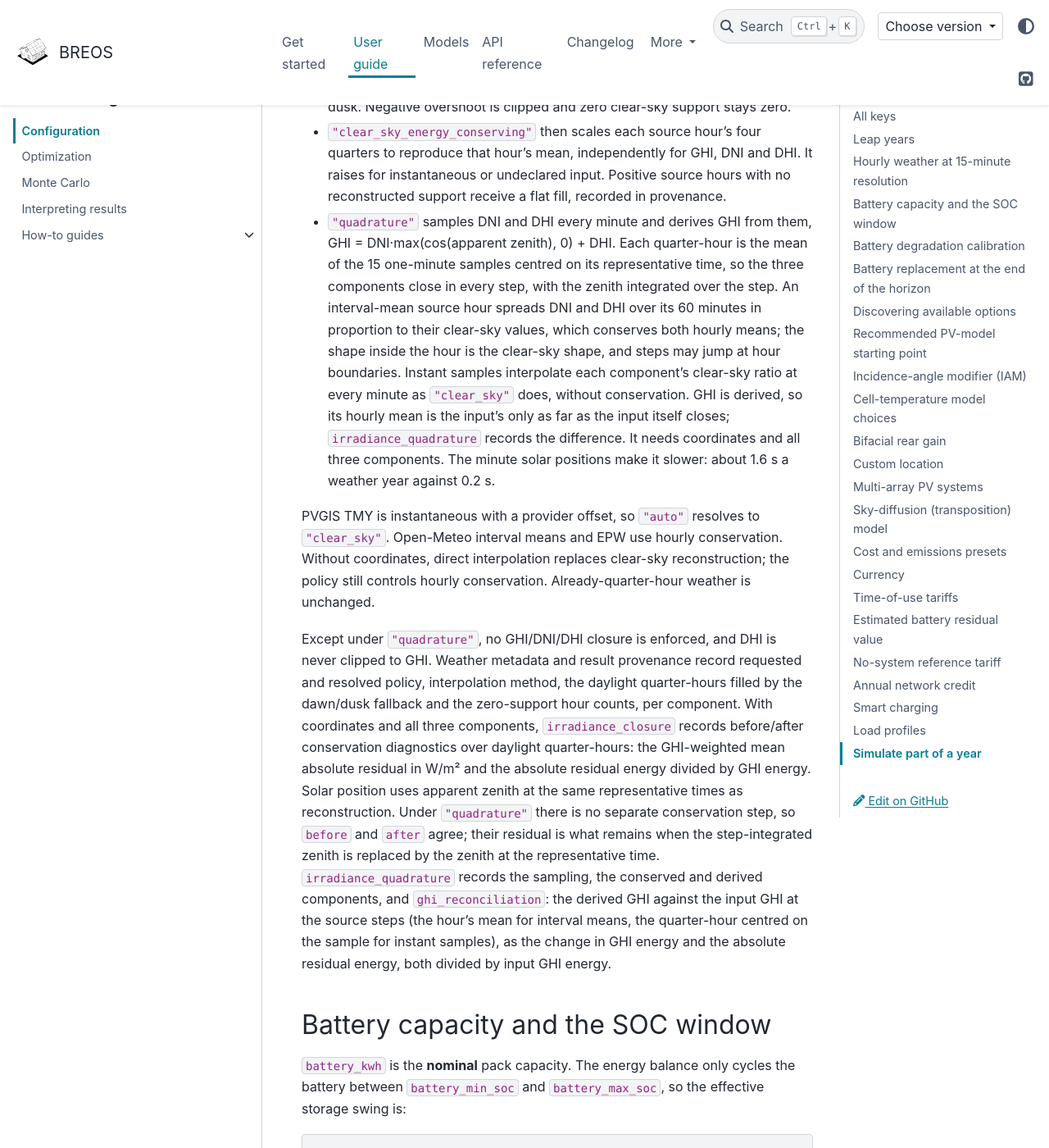
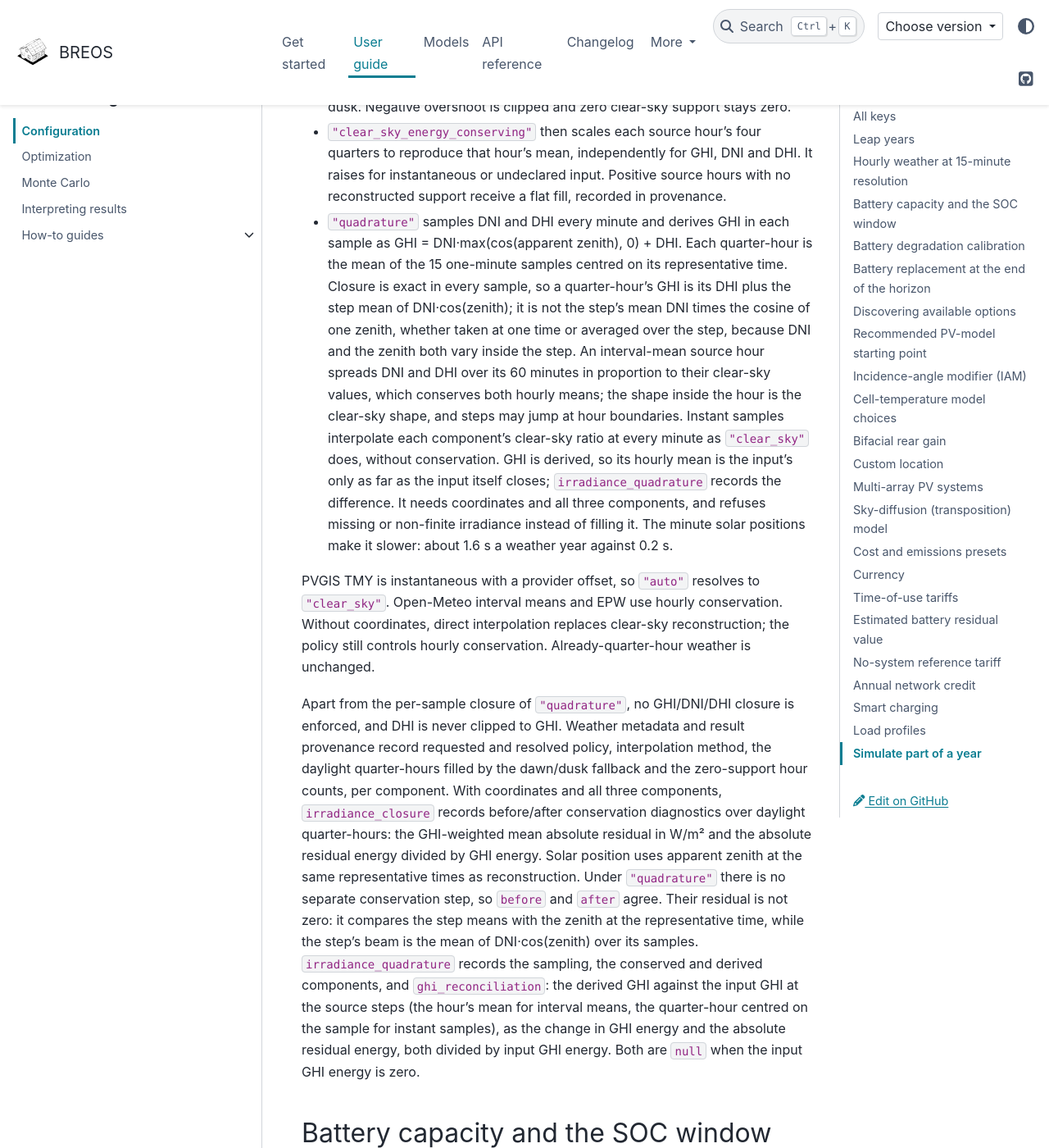
Before and after one commit to Str4vinci/breos, a Sphinx documentation site: the page built from docs/getting-started/configuration.md, in a window 1280 px wide and 1400 px high, scrolled down 1554 px. Shown: the whole window at 82% size. Built offline with Sphinx 7.4.7 and the PyData theme 0.15.4, drawn with Linux system fonts in a browser that asks for light colours; pages that are not in the unit, such as notebooks, are missing from menus; comment, search, counter and statistics services are not loaded.

Commit message:
fix: refuse non-finite input and narrow the closure claim in quadrature
"quadrature" now refuses missing or non-finite irradiance, for interval
means and instant samples, instead of filling interval-mean hours with
zero. The GHI reconciliation fractions are None when the input GHI
energy is zero, rather than 0.0 against a non-zero derived GHI.

Closure holds in every one-minute sample, so a quarter-hour's GHI is its
DHI plus the step mean of DNI·cos(zenith); it is not the step's mean DNI
times one cosine. The docs, docstrings, config reference and CHANGELOG
now say so, and a test shows the difference at a dawn quarter-hour.

Part of #417.

```diff
--- a/docs/getting-started/configuration.md
+++ b/docs/getting-started/configuration.md
@@ -58,18 +58,21 @@ optimization reads the same values from `simulation.irradiance_resampling`:
   to reproduce that hour's mean, independently for GHI, DNI and DHI. It
   raises for instantaneous or undeclared input. Positive source hours with
   no reconstructed support receive a flat fill, recorded in provenance.
-- `"quadrature"` samples DNI and DHI every minute and derives GHI from them,
-  GHI = DNI·max(cos(apparent zenith), 0) + DHI. Each quarter-hour is the
-  mean of the 15 one-minute samples centred on its representative time, so
-  the three components close in every step, with the zenith integrated over
-  the step. An interval-mean source hour spreads DNI and DHI over its 60
+- `"quadrature"` samples DNI and DHI every minute and derives GHI in each
+  sample as GHI = DNI·max(cos(apparent zenith), 0) + DHI. Each quarter-hour
+  is the mean of the 15 one-minute samples centred on its representative
+  time. Closure is exact in every sample, so a quarter-hour's GHI is its DHI
+  plus the step mean of DNI·cos(zenith); it is not the step's mean DNI times
+  the cosine of one zenith, whether taken at one time or averaged over the
+  step, because DNI and the zenith both vary inside the step. An interval-mean source hour spreads DNI and DHI over its 60
   minutes in proportion to their clear-sky values, which conserves both
   hourly means; the shape inside the hour is the clear-sky shape, and steps
   may jump at hour boundaries. Instant samples interpolate each component's
   clear-sky ratio at every minute as `"clear_sky"` does, without
   conservation. GHI is derived, so its hourly mean is the input's only as
   far as the input itself closes; `irradiance_quadrature` records the
-  difference. It needs coordinates and all three components. The minute
+  difference. It needs coordinates and all three components, and refuses
+  missing or non-finite irradiance instead of filling it. The minute
   solar positions make it slower: about 1.6 s a weather year against 0.2 s.
 
 PVGIS TMY is instantaneous with a provider offset, so `"auto"` resolves to
@@ -78,22 +81,23 @@ Without coordinates, direct interpolation replaces clear-sky reconstruction;
 the policy still controls hourly conservation. Already-quarter-hour weather
 is unchanged.
 
-Except under `"quadrature"`, no GHI/DNI/DHI closure is enforced, and DHI is
-never clipped to GHI. Weather metadata and result provenance record requested and resolved policy,
+Apart from the per-sample closure of `"quadrature"`, no GHI/DNI/DHI closure is
+enforced, and DHI is never clipped to GHI. Weather metadata and result provenance record requested and resolved policy,
 interpolation method, the daylight quarter-hours filled by the dawn/dusk
 fallback and the zero-support hour counts, per component. With coordinates and all three components, `irradiance_closure`
 records before/after conservation diagnostics over daylight quarter-hours:
 the GHI-weighted mean absolute residual in W/m² and the absolute residual
 energy divided by GHI energy. Solar position uses apparent zenith at the
 same representative times as reconstruction. Under `"quadrature"` there is
-no separate conservation step, so `before` and `after` agree; their residual
-is what remains when the step-integrated zenith is replaced by the zenith at
-the representative time. `irradiance_quadrature` records the sampling, the
+no separate conservation step, so `before` and `after` agree. Their residual
+is not zero: it compares the step means with the zenith at the
+representative time, while the step's beam is the mean of DNI·cos(zenith)
+over its samples. `irradiance_quadrature` records the sampling, the
 conserved and derived components, and `ghi_reconciliation`: the derived GHI
 against the input GHI at the source steps (the hour's mean for interval
 means, the quarter-hour centred on the sample for instant samples), as the
 change in GHI energy and the absolute residual energy, both divided by input
-GHI energy.
+GHI energy. Both are `null` when the input GHI energy is zero.
 
 ## Battery capacity and the SOC window
 
```
Also changed, not shown: CHANGELOG.md (+14 -13 lines), docs/getting-started/config-reference.md (+1 -1 lines), 3 other files.
